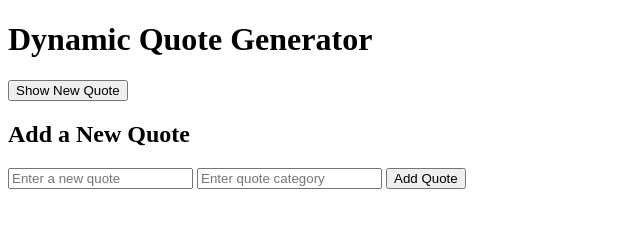
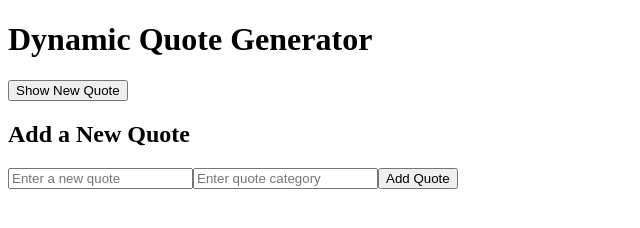
Before and after one commit to Mercie254/alx_fe_javascript, a plain HTML site: page dom-manipulation/index.html in a window 1280 px wide. Shown: the full height of the page, 0-640 px from the left. Drawn offline with Linux system fonts and the light colour scheme.

Commit message:
Add dynamic quote generator app

```diff
--- a/dom-manipulation/index.html
+++ b/dom-manipulation/index.html
@@ -12,13 +12,7 @@
 
   <button id="newQuote">Show New Quote</button>
 
-  <h2>Add a New Quote</h2>
-  <div>
-    <input id="newQuoteText" type="text" placeholder="Enter a new quote" />
-    <input id="newQuoteCategory" type="text" placeholder="Enter quote category" />
-    <button onclick="addQuote()">Add Quote</button>
-  </div>
-
+  <!-- JS will insert the Add Quote form here -->
   <script src="script.js"></script>
 </body>
 </html>
--- a/dom-manipulation/script.js
+++ b/dom-manipulation/script.js
@@ -1,24 +1,25 @@
-// Initial quote array
+// Quote array
 let quotes = [
   { text: "The only way to do great work is to love what you do.", category: "Inspiration" },
   { text: "Life is what happens when you're busy making other plans.", category: "Life" },
   { text: "Don't cry because it's over, smile because it happened.", category: "Happiness" }
 ];
 
-// Show random quote
+// Show a random quote
 function showRandomQuote() {
   const quoteDisplay = document.getElementById('quoteDisplay');
   const randomIndex = Math.floor(Math.random() * quotes.length);
   const randomQuote = quotes[randomIndex];
+
   quoteDisplay.innerHTML = `<p>"${randomQuote.text}"</p><em>- ${randomQuote.category}</em>`;
 }
 
-// Add new quote
+// Add new quote to the array
 function addQuote() {
   const quoteText = document.getElementById('newQuoteText').value.trim();
   const quoteCategory = document.getElementById('newQuoteCategory').value.trim();
 
-  if (quoteText === "" || quoteCategory === "") {
+  if (!quoteText || !quoteCategory) {
     alert("Please enter both a quote and a category.");
     return;
   }
@@ -29,8 +30,37 @@ function addQuote() {
   document.getElementById('newQuoteText').value = "";
   document.getElementById('newQuoteCategory').value = "";
 
-  alert("Quote added successfully!");
+  alert("New quote added!");
 }
 
-// Event listener
-document.getElementById('newQuote').addEventListener('click', showRandomQuote);
+// Create and insert the "Add Quote" form dynamically
+function createAddQuoteForm() {
+  const formContainer = document.createElement('div');
+
+  const inputQuote = document.createElement('input');
+  inputQuote.type = 'text';
+  inputQuote.id = 'newQuoteText';
+  inputQuote.placeholder = 'Enter a new quote';
+
+  const inputCategory = document.createElement('input');
+  inputCategory.type = 'text';
+  inputCategory.id = 'newQuoteCategory';
+  inputCategory.placeholder = 'Enter quote category';
+
+  const addButton = document.createElement('button');
+  addButton.textContent = 'Add Quote';
+  addButton.onclick = addQuote;
+
+  formContainer.appendChild(inputQuote);
+  formContainer.appendChild(inputCategory);
+  formContainer.appendChild(addButton);
+
+  document.body.appendChild(document.createElement('h2')).textContent = "Add a New Quote";
+  document.body.appendChild(formContainer);
+}
+
+// Setup page after load
+document.addEventListener('DOMContentLoaded', () => {
+  document.getElementById('newQuote').addEventListener('click', showRandomQuote);
+  createAddQuoteForm(); // Now we generate the form with JS
+});
```
